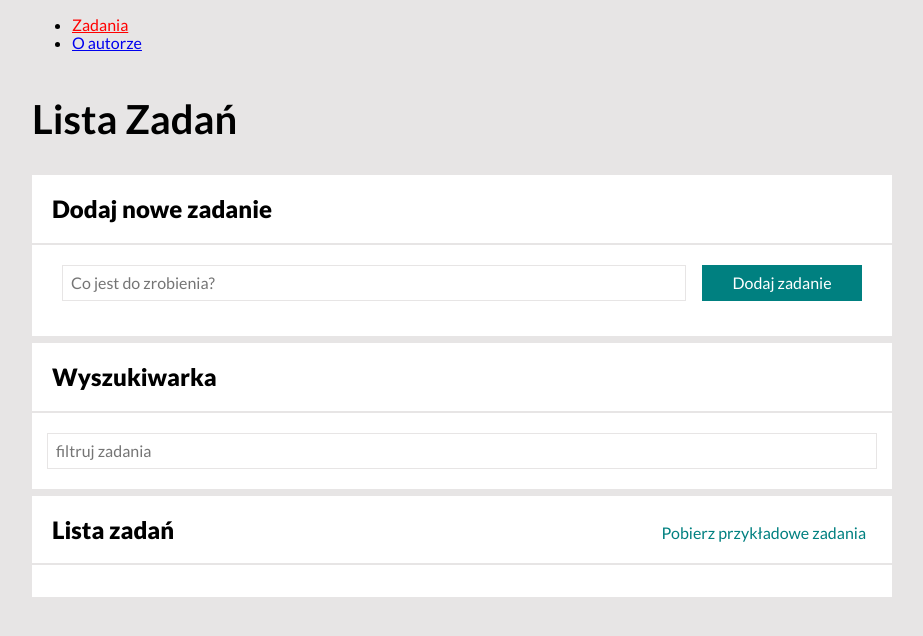
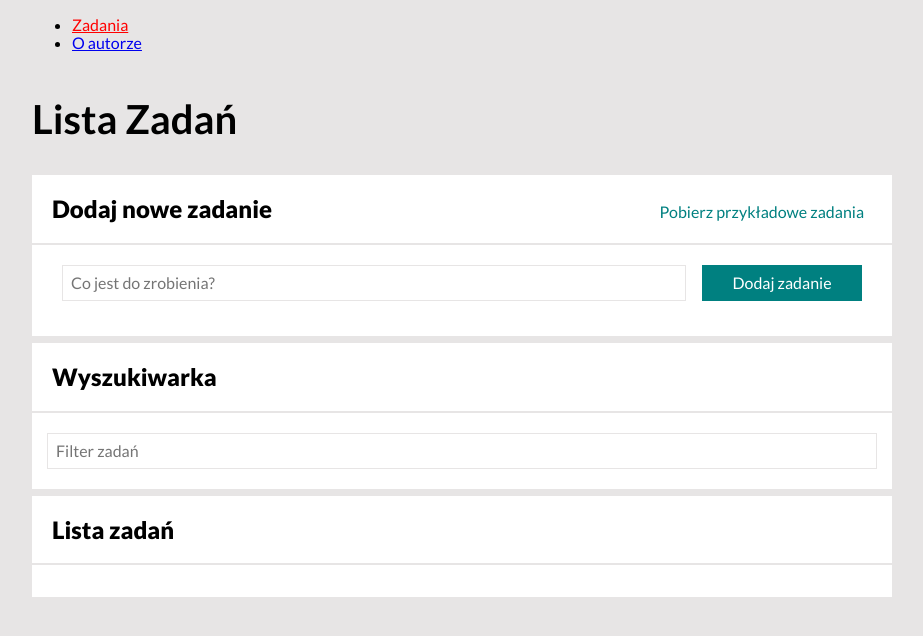
Before and after one commit to Mateusszzp/todo-list-react, a React (Create React App) app: page /#/zadania in a window 1280 px wide. Shown: the top 636 px of the page, without its empty margins (178-1101 px from the left). Built offline with nearby package versions, Linux system fonts and the light colour scheme.

Commit message:
button setup and css changes

```diff
--- a/src/common/Section/index.js
+++ b/src/common/Section/index.js
@@ -1,12 +1,12 @@
 import { SectionsTitle, Title, Task } from "./styled"
 
-const Section = ({ title, body, exstraHeaderContent }) => (
+const Section = ({ title, body, exstraHeaderContent,button }) => (
   <section>
     <SectionsTitle >
       <h2><Title >
         {title}
       </Title>
-      </h2>
+      </h2>{button}
       {exstraHeaderContent}
     </SectionsTitle>
     <Task>
--- a/src/features/tasks/TaskPage/index.js
+++ b/src/features/tasks/TaskPage/index.js
@@ -11,7 +11,7 @@ function TaskPage() {
 	const task = useSelector(state => getTaskById(state, id));
 	return (
 		<>
-			<Header title="Szczegóły zadania " />
+			<Header title="Szczegóły zadania "/>
 			<Section
 				title={task ? task.content : "Nie znaleziono zadania 😢"}
 				body={<>
--- a/src/features/tasks/TasksPage/Buttons/index.js
+++ b/src/features/tasks/TasksPage/Buttons/index.js
@@ -1,4 +1,4 @@
-import { Button } from "./styled"
+import { Button } from "../styled"
 import { useSelector, useDispatch } from 'react-redux'
 import {
   toggleHideDone,
@@ -6,8 +6,7 @@ import {
   selectHideDone,
   selectAreTasksEmpty,
   selectIsTasksEveryDone,
-  fetchExampleTasks,
-} from "../../tasksSlice";
+  } from "../../tasksSlice";
 
 const Buttons = () => {
   const hideDone = useSelector(selectHideDone);
@@ -18,7 +17,6 @@ const Buttons = () => {
 
   return (
     <div>
-      <Button onClick={() => dispatch(fetchExampleTasks())}>Pobierz przykładowe zadania</Button>
       {areTasksEmpty && (
         <>
           <Button onClick={() => dispatch(toggleHideDone())}>
--- a/src/features/tasks/TasksPage/Search/index.js
+++ b/src/features/tasks/TasksPage/Search/index.js
@@ -21,7 +21,7 @@ const Search = () => {
     return (
         <Wrapper>
             <Input
-                placeholder="filtruj zadania"
+                placeholder="Filter zadań"
                 value={query || ""}
                 onChange={onInputchange} />
         </Wrapper>
--- a/src/features/tasks/TasksPage/Search/searchQueryParamsName.js
+++ b/src/features/tasks/TasksPage/Search/searchQueryParamsName.js
@@ -1,2 +1,2 @@
 
- export default "dupsko"
+ export default "szukaj"
--- a/src/features/tasks/TasksPage/index.js
+++ b/src/features/tasks/TasksPage/index.js
@@ -4,21 +4,29 @@ import Buttons from "./Buttons";
 import Section from "../../../common/Section";
 import Header from "../../../common/Header";
 import Search from "./Search";
+import { fetchExampleTasks } from "../tasksSlice";
+import { Button } from "./styled";
+import { useDispatch, useSelector } from "react-redux";
 
 
 function TasksPage() {
+
+  const dispatch = useDispatch();
 
   return (
     <>
       <Header title="Lista Zadań" />
       <Section
+        button={
+          <Button
+            onClick={() => dispatch(fetchExampleTasks())}
+          >Pobierz przykładowe zadania
+          </Button>}
         title="Dodaj nowe zadanie"
         body={<Form />} />
-
       <Section
         title="Wyszukiwarka"
-        body={<Search/>} />
-
+        body={<Search />} />
       <Section title="Lista zadań"
         body={<TasksList />}
         exstraHeaderContent={
--- a/src/features/tasks/TasksPage/Buttons/styled.js
+++ b/src/features/tasks/TasksPage/styled.js
@@ -1,12 +1,15 @@
 import styled from "styled-components";
 
 export const Button = styled.button`
+
     background: ${({ theme }) => theme.colors.white};
     color: ${({ theme }) => theme.colors.teal};
     border: none;
     transition: 0.6s;
     cursor: pointer;
+    padding:8px;
     margin-right: 20px;
+
 
   &:hover {
     filter:brightness(110%);
--- a/src/features/tasks/tasksSaga.js
+++ b/src/features/tasks/tasksSaga.js
@@ -1,23 +1,32 @@
-import { takeEvery, takeLatest, call, put, select } from 'redux-saga/effects';
-import { getExampleTasks } from './getExampelTasks';
-import { fetchExampleTasks, setTasks, selectTasks } from './tasksSlice';
+import { takeEvery, takeLatest, call, put, select, delay, debounce, throttle } from 'redux-saga/effects';
+import { getExampleTasks } from './getExampleTasks';
+import { fetchExampleTasks, setTasks, selectTasks} from './tasksSlice';
 import { saveTasksInLocalStorage } from "./tasksLocalStorage"
 function* fetchExampleTasksHandler() {
     try {
+        yield delay(2000)
         const exampleTasks = yield call(getExampleTasks);
-        yield put(setTasks(exampleTasks));
+        yield put(setTasks({exampleTasks,state:"Loading"}));
+
+
     } catch (error) {
-        yield call(alert, "Ups coś poszło nie tak")
+        const er = yield put({ type: "error", error })
+        console.log(er)
     }
 }
+console.log(fetchExampleTasksHandler())
 
 function* saveTasksInLocalStorageHandler() {
     const tasks = yield select(selectTasks);
     yield call(saveTasksInLocalStorage, tasks)
+
 }
 
 export function* tasksSaga() {
     console.log("saga jest podłączona")
-    yield takeLatest(fetchExampleTasks.type, fetchExampleTasksHandler);
+    yield takeLatest( fetchExampleTasks.type, fetchExampleTasksHandler);
     yield takeEvery("*", saveTasksInLocalStorageHandler)
+
+
+
 }
--- a/src/features/tasks/tasksSlice.js
+++ b/src/features/tasks/tasksSlice.js
@@ -6,6 +6,7 @@ const tasksSlice = createSlice({
     initialState: {
         tasks: getTasksFromLocalStorage(),
         toggleHideDone: false,
+
     },
     reducers: {
         addTask: ({ tasks }, { payload: task }) => {
@@ -29,7 +30,9 @@ const tasksSlice = createSlice({
         fetchExampleTasks: () => { },
         setTasks: (state, { payload: tasks }) => {
             state.tasks = tasks;
+            console.log(setTasks())
         },
+
     }
 });
 
@@ -49,7 +52,6 @@ export const selectTasks = state => selectTasksState(state).tasks;
 export const selectHideDone = state => selectTasksState(state).hideDone;
 export const selectAreTasksEmpty = state => selectTasks(state).length > 0;
 export const selectIsTasksEveryDone = state => selectTasks(state).every(({ done }) => done);
-
 export const getTaskById = (state, taskId) =>
     selectTasks(state).find(({ id }) => id === taskId);
 
```
Also changed, not shown: src/features/tasks/getExampleTasks.js (renamed from src/features/tasks/getExampelTasks.js), src/rootSaga.js (line endings or trailing spaces), 1 other file (tests, documents, lock files or other folders).
